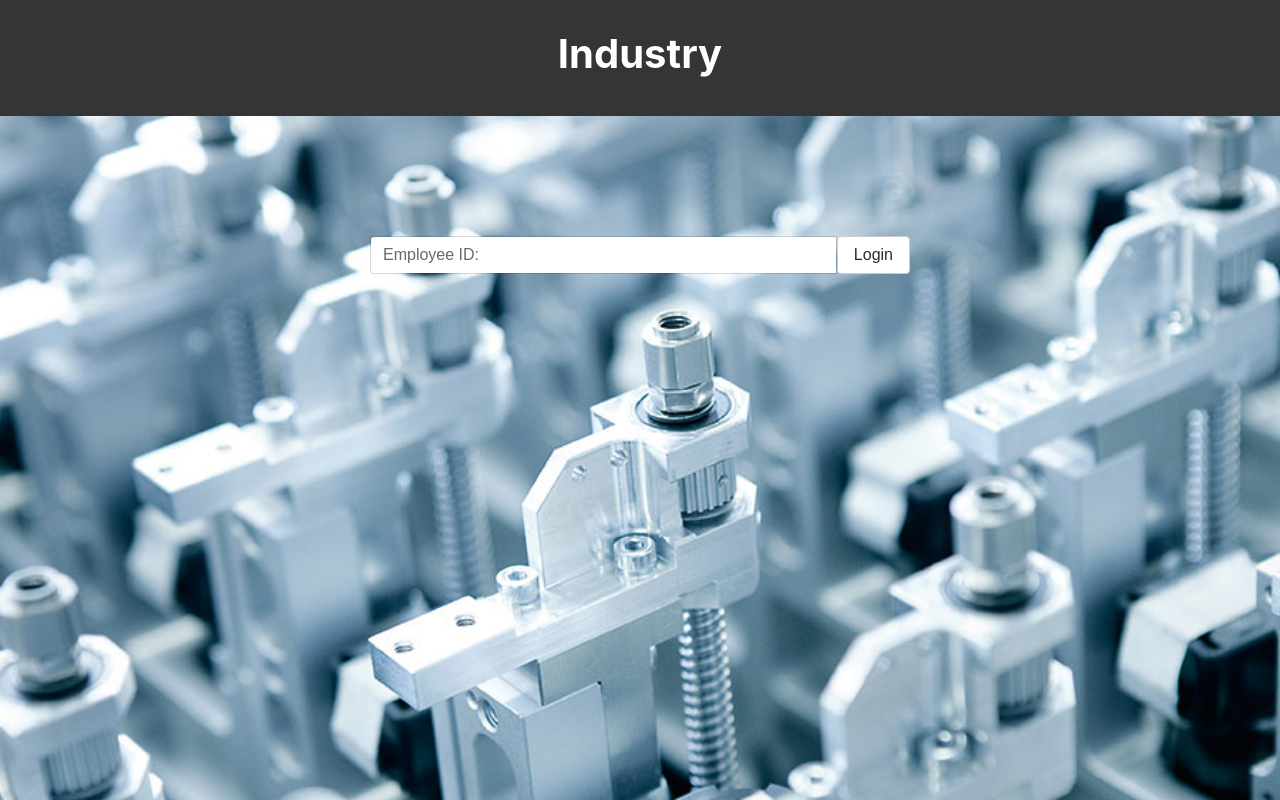
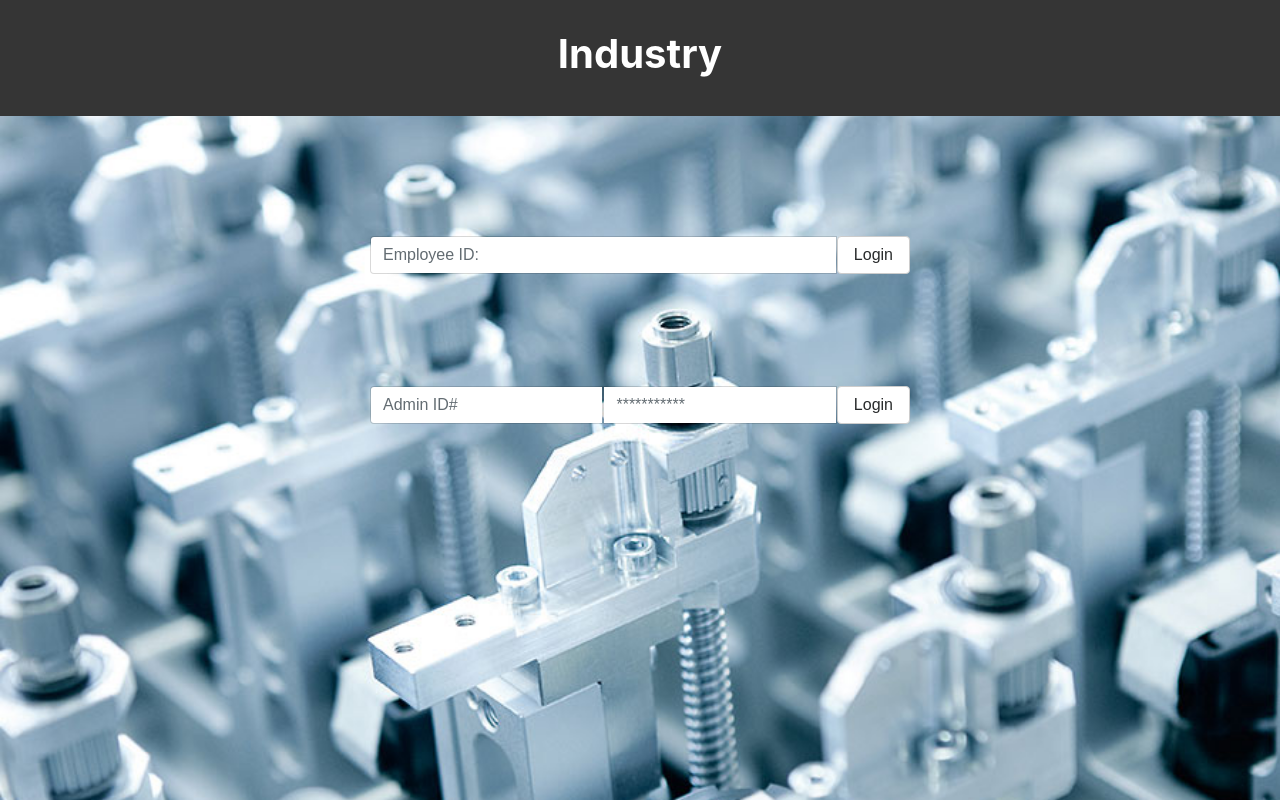
Before and after one commit to atorres6d5/Industry-frontend, a React (Create React App) app in the folder industry/: page /login in a window 1280 px wide. Built offline with nearby package versions, Linux system fonts and the light colour scheme; no server answers.

Commit message:
login for admin works and sets token

```diff
--- a/industry/src/components/Login.js
+++ b/industry/src/components/Login.js
@@ -20,6 +20,7 @@ class Login extends Component {
     const data = {id:emp}
 
     axios.post(`${devURL}/logs/clockIn`, data).then(response=>{
+      console.log(response)
       localStorage.setItem('Industry Token', response.data.token)
       console.log(response.data);
       this.setState({token:response.data.token})
@@ -42,6 +43,17 @@ class Login extends Component {
     this.checkToken(this.state.token)
   }
 
+  adminLogin = async (e)=>{
+    e.preventDefault()
+    const userid = e.target.adminID.value
+    const pass = e.target.pass.value
+    await axios.post(`${devURL}/admin/login`, {headers:{userid, pass}}).then(responce=>{
+      console.log(responce);
+      localStorage.setItem('Admin Token', responce.data.token)
+    })
+  }
+
+
   render() {
     return (
       <div className="login">
@@ -61,6 +73,20 @@ class Login extends Component {
             </div>
           </div>
         </div>
+
+        <form className="container" onSubmit={this.adminLogin}>
+          <div className="row justify-content-center">
+            <div className="col-6">
+              <div className="input-group mb-3">
+                <input name="adminID" id="adminID" type="number" className="form-control" placeholder="Admin ID#" aria-label="Recipient's username" aria-describedby="basic-addon2"/>
+                <input name="pass" id="pass" type="password" className="form-control" placeholder="***********" aria-label="Recipient's username" aria-describedby="basic-addon2"/>
+                <div className="input-group-append">
+                  <button className="btn btn-secondary" type="submit" >Login</button>
+                </div>
+              </div>
+            </div>
+          </div>
+        </form>
       </div>
     );
   }
```
